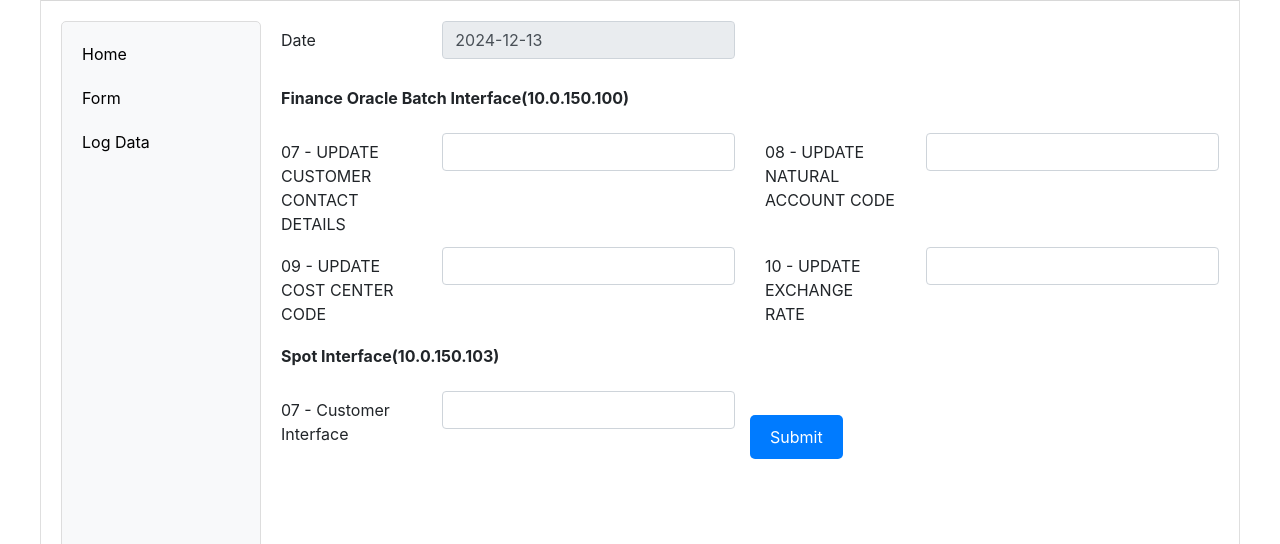
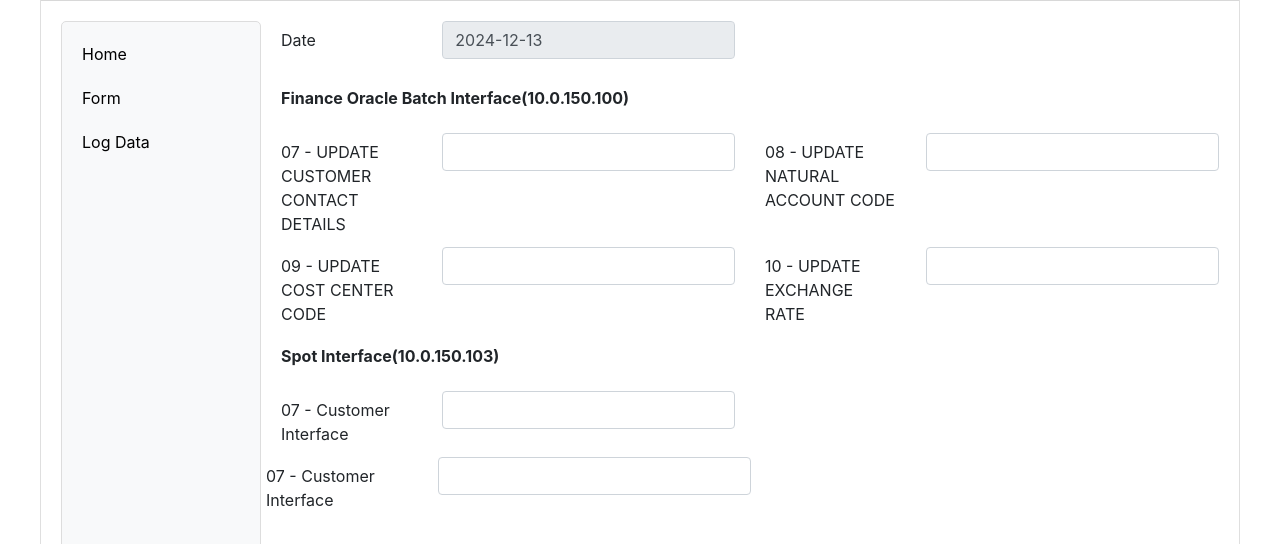
Before and after one commit to oprkom/formoprkom, a plain HTML site: page form_shiftmalam.html in a window 1280 px wide. Shown: the part 398-942 px from the top of the page. Drawn offline with nearby package versions, Linux system fonts and the light colour scheme.

Commit message:
Update form_shiftmalam.html

```diff
--- a/form_shiftmalam.html
+++ b/form_shiftmalam.html
@@ -222,6 +222,14 @@
                                                 <input type="text" id="customer" name="customer" class="form-control" required>
                                             </div>
                                         </div></div>
+                                           <div class="mb-1 row">
+                                            <div class="col-sm-4">
+                                                <label class="col-form-label"> 07 - Customer Interface </label>
+                                            </div>
+                                            <div class="col-sm-8">
+                                                <input type="text" id="customer" name="customer" class="form-control" required>
+                                            </div>
+                                        </div></div>
 
 
 
```
